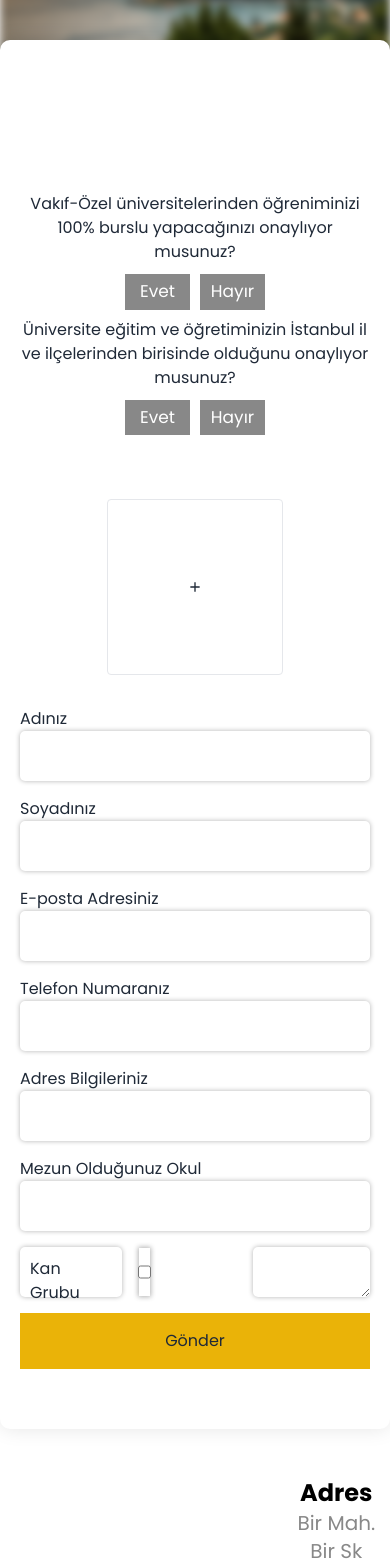
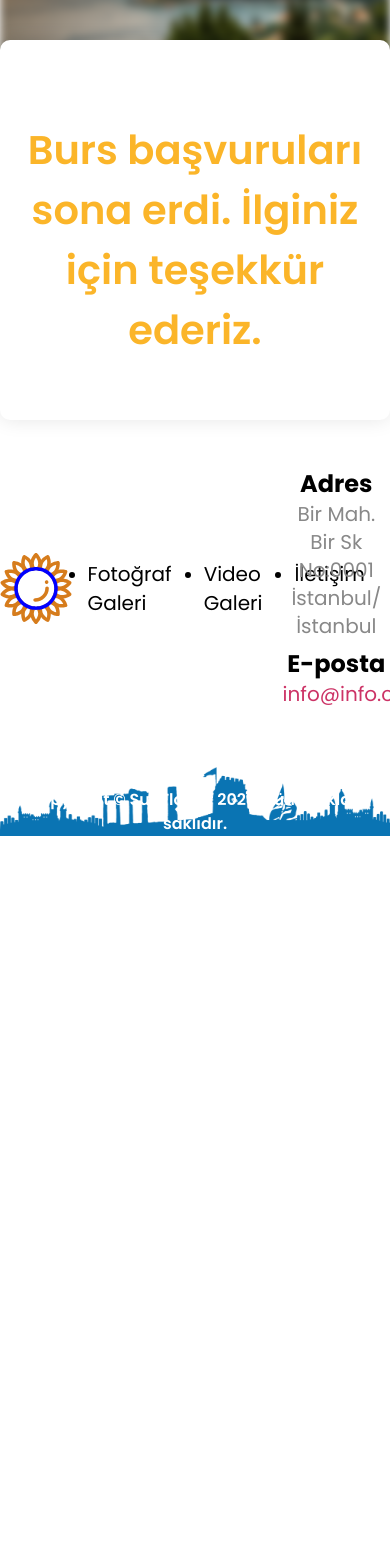
Before and after one commit to Mervegk/antalya, a Next.js app: page /burs/burs-basvurusu-yap in a window 390 px wide. Shown: the part 300-1860 px from the top of the page. After the commit the page ends 1136 px from the top, so only its background shows below. Built offline with nearby package versions, Linux system fonts and the light colour scheme.

Commit message:
burs basvuru formu and burs page logic, form and button styles

```diff
--- a/app/burs/burs-basvurusu-yap/page.js
+++ b/app/burs/burs-basvurusu-yap/page.js
@@ -4,20 +4,11 @@ import PageLayout from '@/components/layout/PageLayout';
 import Form from '@/components/Form';
 
 function Page() {
-    const [image, setImage] = useState();
 
-    function handleChange(e) {
-        console.log(e.target.files);
-        setImage(URL.createObjectURL(e.target.files[0]));
-    }
+    const bursDate = '2024-03-23';
+    const currentDate = new Date().toISOString().split('T')[0];
 
-    function onSubmit(e) {
-        e.preventDefault();
-        var formData = new FormData(e.target);
-        const formValues = Object.fromEntries(formData);
-        console.log('form values', formValues)
-    }
-
+    let bursFormuGoster = false;
     const items = [
         {
             name: "Burs",
@@ -29,8 +20,10 @@ function Page() {
         }
     ];
     return (
-        <PageLayout items={items} crumbPageTitle="Burs Başvurusu Yap">
-            <Form />
+        <PageLayout items={items} crumbPageTitle="Burs Başvurusu Yap" pageTitle={bursFormuGoster == true ? "Burs Başvuru Formu" : "Burs başvuruları sona erdi. İlginiz için teşekkür ederiz."}>
+            {
+                bursFormuGoster == true ? <Form /> : null
+            }
         </PageLayout>
     )
 }
--- a/components/Form.js
+++ b/components/Form.js
@@ -1,11 +1,34 @@
-import React, { useState } from 'react'
-import { RiAddFill } from "react-icons/ri";
+import React, { useState, useEffect } from 'react'
+import { RiAddFill, RiArrowDropDownLine } from "react-icons/ri";
 import classNames from 'classnames';
+import { SocialMedia } from '@/app/data/social-media';
 
 export default function Form() {
+    const [display, setDisplay] = useState(false);
+    const [burs, setBurs] = useState('');
+    const [schoolCity, setSchoolCity] = useState('');
     const [image, setImage] = useState();
     const [isOpen, setIsOpen] = useState(false);
     const [selectedOption, setSelectedOption] = useState(null);
+    const [fcChecked, setFcChecked] = useState(false);
+    const [igChecked, setIgChecked] = useState(false);
+
+    const onRadioTrue = (e) => {
+        const { name, value } = e.target
+        if (name == 'burs') {
+            setBurs(value);
+        } else if (name == 'schoolCity') {
+            setSchoolCity(value);
+        }
+
+    };
+    useEffect(() => {
+        if (burs === '1' && schoolCity === '1') {
+            setDisplay(true);
+        } else {
+            setDisplay(false);
+        }
+    }, [burs, schoolCity]);
 
     const toggleOpen = () => setIsOpen(!isOpen);
 
@@ -32,11 +55,11 @@ export default function Form() {
             options: [
                 {
                     label: "Evet",
-                    value: 1
+                    value: '1'
                 },
                 {
                     label: "Hayır",
-                    value: 0
+                    value: '0'
                 }
             ]
         },
@@ -46,11 +69,11 @@ export default function Form() {
             options: [
                 {
                     label: "Evet",
-                    value: 1
+                    value: '1'
                 },
                 {
                     label: "Hayır",
-                    value: 0
+                    value: '0'
                 }
             ]
         }
@@ -112,42 +135,49 @@ export default function Form() {
             <div className='my-10'>
                 {
                     radioInputs.slice(0, 2).map((i, index) => <fieldset key={index} className='text-center mb-2' id='radio-group'>
-                        <p>{i.label}</p>
+                        <p className='label'>{i.label}</p>
                         <div className='radio-field'>
                             {
-                                i.options.map((item, insideIndex) => <label key={insideIndex}><input type="radio" name={i.name} value={item.value} />{item.label}</label>)
+                                i.options.map((item, insideIndex) => <label key={insideIndex}><input type="radio" name={i.name} value={item.value} onChange={onRadioTrue} />{item.label}</label>)
                             }
                         </div>
                     </fieldset>)
                 }
             </div>
+            {
+                display == true ?
                     <div className='flex flex-col gap-8 w-full'>
-                <div className='flex justify-center'>
-                    <label className='w-44 h-44 flex items-center justify-center border p-1 rounded'>
+                        <div className='text-center'>
+                            <label className='label'>Fotoğraf Seç</label>
+                            <div className='flex justify-center mt-2'>
+                                <label className='w-56 h-56 flex items-center justify-center border p-1 rounded'>
                                     {
                                         image ? <img src={image} alt='' className='w-full h-full object-cover' /> : <RiAddFill />
                                     }
                                     <input className='hidden w-full h-full' type="file" onChange={handleChange} accept='.png, .jpg, .jpeg, .webp' />
                                 </label>
                             </div>
+                        </div>
                         <div className='flex-class flex-col'>
                             <div className='flex-class flex-wrap'>
                                 {
                                     textInputs.map((i, index) =>
                                         <div key={index} className='flex-grow flex flex-col'>
-                                    <label>{i.label}</label>
+                                            <label className='label'>{i.label}</label>
                                             <input type='text' name={i.name} className='form-input' />
                                         </div>)
                                 }
                             </div>
 
-                    <div className='flex-class w-full'>
-                        <div className="custom-select flex-grow form-input w-1/3">
-                            <div onClick={toggleOpen} className="custom-select-selected">
-                                {selectedOption || 'Kan Grubu'}
+                            <div className='flex-class  w-full'>
+                                <div className='flex flex-col flex-grow w-1/3'>
+                                    <label className='label'>Kan Grubu</label>
+                                    <div className="custom-select form-input flex items-center">
+                                        <div onClick={toggleOpen} className="custom-select-selected  flex justify-between w-full">
+                                            <span className={classNames({ 'text-black': selectedOption, 'text-thirdcolor': !selectedOption })}>{selectedOption || 'Kan Grubu'}</span><span><RiArrowDropDownLine className={classNames('text-xl transition-all duration-150 ease-linear', { 'rotate-180': isOpen })} /></span>
                                         </div>
                                         {isOpen && (
-                                <div className="custom-select-options">
+                                            <div className="custom-select-options form-input !p-0 !h-auto">
                                                 {options.map((option, index) => (
                                                     <div key={index} onClick={() => handleSelect(option.name)}>
                                                         {option.name}
@@ -157,17 +187,61 @@ export default function Form() {
                                         )}
                                         <select className='hidden' name='bloodType'><option value={selectedOption}></option></select>
                                     </div>
-                        <div className='flex flex-grow w-1/3'>
-                            <input type='checkbox' className='form-input' />
                                 </div>
-                        <div className='flex flex-grow w-1/3'>
-                            <textarea className='form-input'></textarea>
+                                <div className='flex flex-col flex-grow w-1/3'>
+                                    <label>Kayıt Tarihi</label>
+                                    <input type='date' name='date' className='form-input' />
+                                </div>
+                            </div>
+                            <div className='flex flex-col w-full'>
+                                <label className='label'>Düşünceleriniz</label>
+                                <textarea className='form-input !h-32'></textarea>
+                            </div>
+                            <div className='w-full flex flex-col gap-4'>
+                                <div className='flex flex-col items-center w-full'>
+                                    <label className='mb-2 label'>Hangi Sosyal Medya Adreslerini Kullanıyorsunuz?</label>
+                                    <div className='flex gap-4 checkbox'>
+                                        <div className='flex items-center gap-2'>
+                                            <label className='label'>Facebook</label>
+                                            <input name='fc' type='checkbox' className=' w-auto' onChange={(e) => {
+                                                if (e.target.checked === true) {
+                                                    setFcChecked(true);
+                                                } else if (e.target.checked === false) {
+                                                    setFcChecked(false);
+                                                }
+                                            }
+                                            } />
+                                        </div>
+                                        <div className='flex items-center gap-2'>
+                                            <label className='label'>Instagram</label>
+                                            <input name='ig' type='checkbox' className=' w-auto' onChange={(e) => {
+                                                if (e.target.checked === true) {
+                                                    setIgChecked(true);
+                                                } else if (e.target.checked === false) {
+                                                    setIgChecked(false);
+                                                }
+                                            }
+                                            } />
+                                        </div>
+                                    </div>
+                                </div>
+                                <div className='flex items-center gap-4'>
+                                    <div className={classNames('flex-grow flex-col w-1/2', { 'flex': fcChecked, 'hidden': !fcChecked })}>
+                                        <label className='label'>Facebook</label>
+                                        <input type='text' name='facebook' className='form-input' />
+                                    </div>
+                                    <div className={classNames('flex-grow flex-col w-1/2', { 'flex': igChecked, 'hidden': !igChecked })}>
+                                        <label className='label'>Instagram</label>
+                                        <input type='text' name='instagram' className='form-input' />
                                     </div>
                                 </div>
                             </div>
                         </div>
-
-            <button type='submit' className='bg-yellow-500 p-4'>Gönder</button>
+                        <div className='flex justify-end items-center w-full'>
+                            <button type='submit' className='button-main'>Gönder</button>
+                        </div>
+                    </div> : null
+            }
         </form>
     )
 }
--- a/components/layout/PageLayout.js
+++ b/components/layout/PageLayout.js
@@ -10,7 +10,10 @@ function PageLayout({ items, crumbPageTitle, pageTitle, pageData, contentClasses
             <div className='custom-container mx-auto bg-white rounded-[10px] pt-20 px-5 md:px-16 pb-[60px] -mt-[50px] box-shadow'>
                 <div>
                     <h1 className='text-title text-[40px] sm:text-[50px] text-center font-semibold'>{pageTitle}</h1>
-                    <div dangerouslySetInnerHTML={{ __html: pageData }} className={`mt-8 text-base md:text-xl text-thirdcolor ${contentClasses}`}></div>
+                    {
+                        pageData ? <div dangerouslySetInnerHTML={{ __html: pageData }} className={`mt-8 text-base md:text-xl text-thirdcolor ${contentClasses}`}></div> : null
+                    }
+
                 </div>
                 <div>{children}</div>
             </div>
```
Also changed, not shown: app/globals.css (+37 -7 lines), jsconfig.json (+9 -1 lines). Lines whose indentation alone changed are shown as unchanged.
